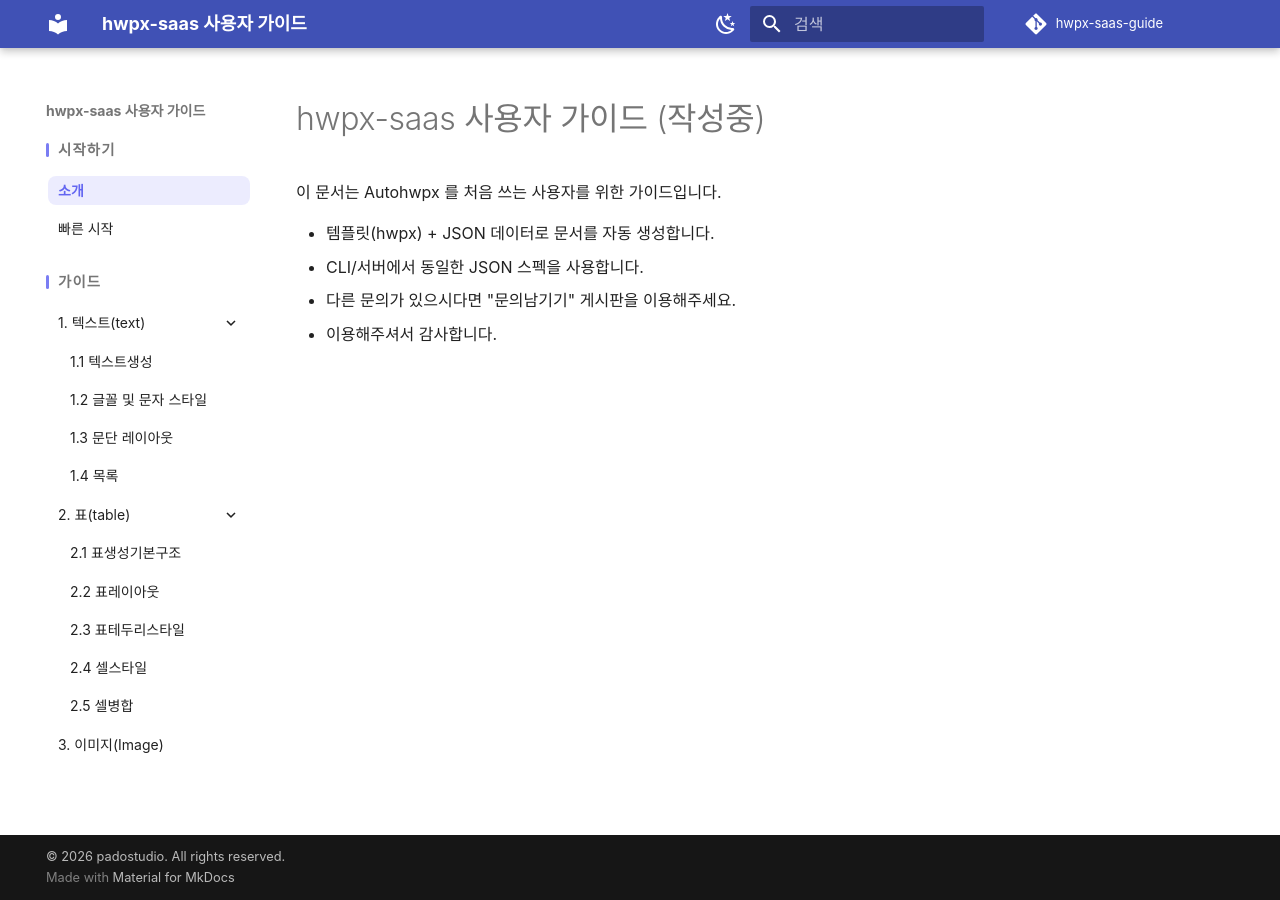
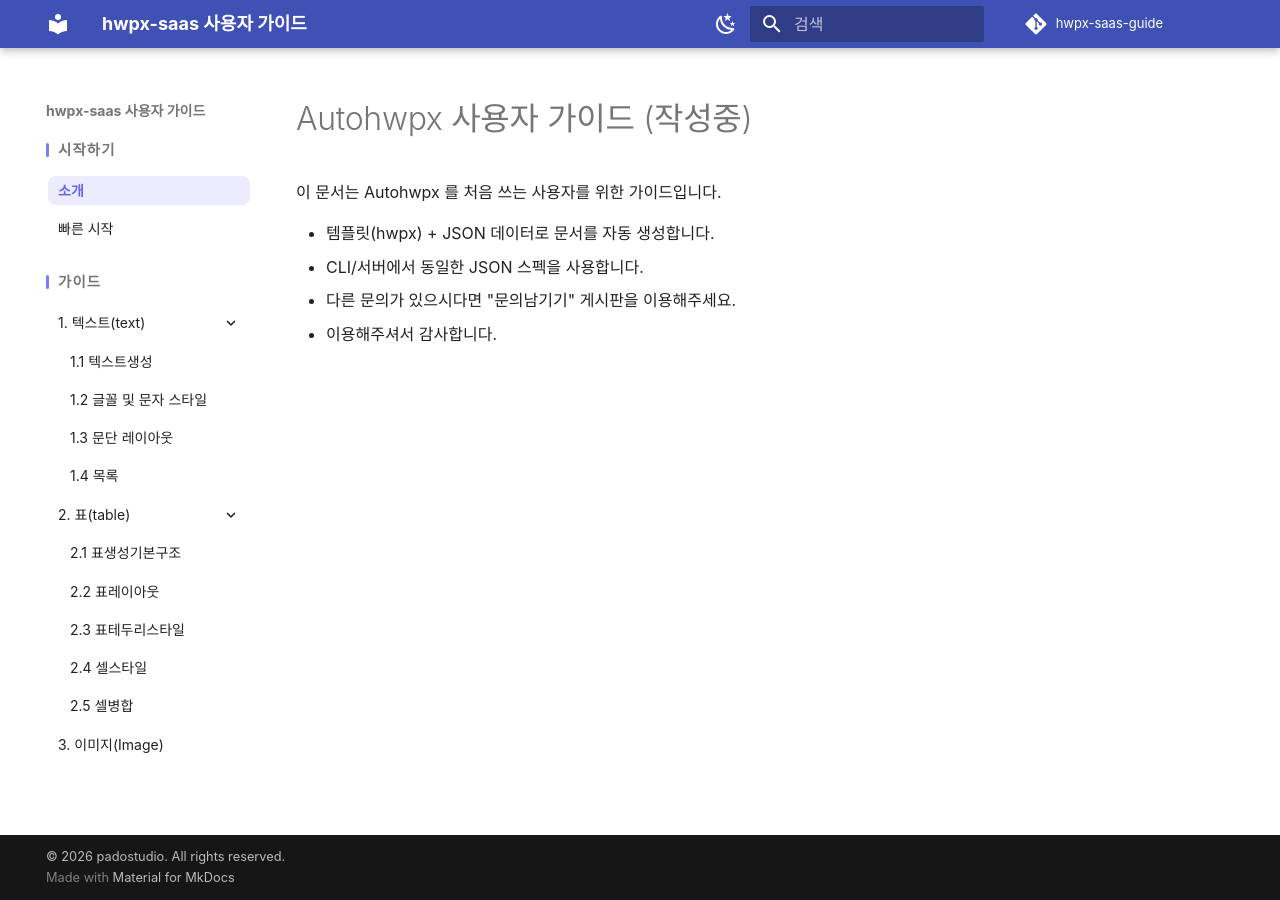
Before and after one commit to 7rohj/hwpx-saas-guide, an MkDocs documentation site: the page built from docs/index.md, in a window 1280 px wide. Built offline with MkDocs 1.6.1 and Material for MkDocs 9.7.7, drawn with Linux system fonts in a browser that asks for light colours; some web fonts are replaced; comment, search, counter and statistics services are not loaded.

Commit message:
fix title

```diff
--- a/docs/index.md
+++ b/docs/index.md
@@ -1,4 +1,4 @@
-# hwpx-saas 사용자 가이드 (작성중)
+# Autohwpx 사용자 가이드 (작성중)
 
 이 문서는 Autohwpx 를 처음 쓰는 사용자를 위한 가이드입니다.
 
```
Also changed, not shown: site/404.html.
